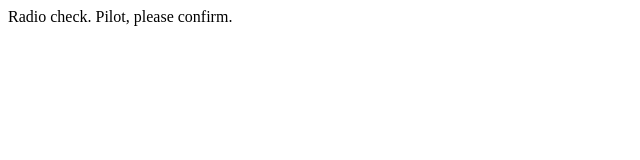
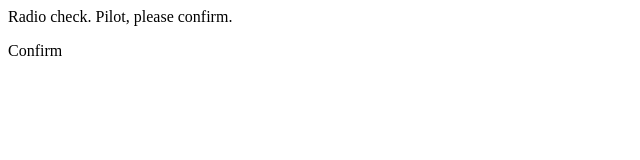
Before and after one commit to leokons/communication-log, a plain HTML site: page index.html in a window 1280 px wide. Shown: the full height of the page, 0-640 px from the left. Drawn offline with Linux system fonts and the light colour scheme.

Commit message:
Added second line to log.

```diff
--- a/index.html
+++ b/index.html
@@ -1,5 +1,6 @@
 <html>
 <body>
    <p>Radio check. Pilot, please confirm.</p>
+   <p>Confirm</p>
 </body>
 </html>
```
